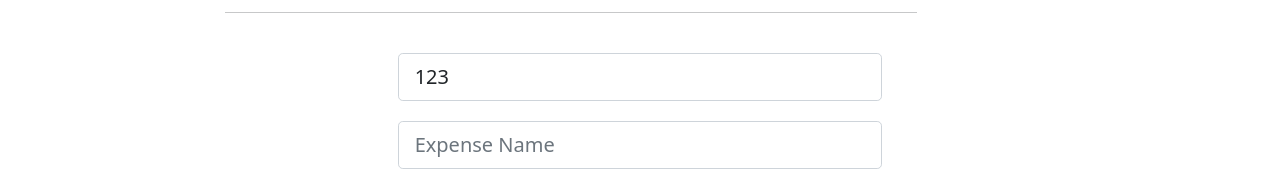
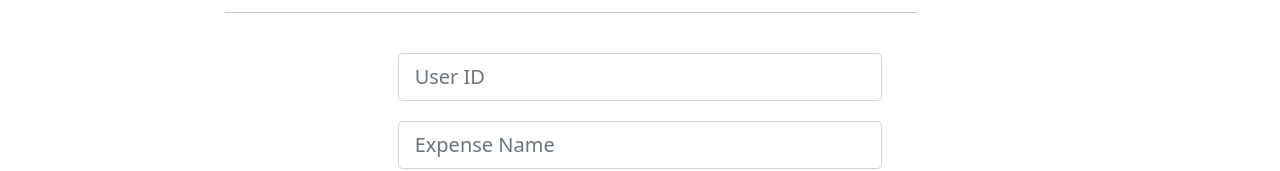
Before and after one commit to aravind-akr/Finance-Application, a React (Create React App) app in the folder finance-react/: page /addExpense in a window 1280 px wide. Shown: the part 151-322 px from the top of the page. Built offline with nearby package versions, Linux system fonts and the light colour scheme.

Commit message:
Update Expense css

```diff
--- a/finance-react/src/pages/Expenses/AddExpense.js
+++ b/finance-react/src/pages/Expenses/AddExpense.js
@@ -3,7 +3,7 @@ import PropTypes from "prop-types";
 import { connect } from "react-redux";
 import { createExpense } from "../../actions/projectActions";
 import classnames from "classnames";
-import "./Expense.scss";
+import "./Expense.css";
 import { FaRupeeSign } from "react-icons/fa";
 
 class AddExpense extends Component {
@@ -68,7 +68,7 @@ class AddExpense extends Component {
                     placeholder="User ID"
                     name="userId"
                     onChange={this.onChange}
-                    value={123}
+                    value={this.state.userId}
                     className={classnames("form-control form-control-lg", {
                       "is-invalid": errors.userId,
                     })}
--- a/finance-react/src/pages/Expenses/ExpenseDashboard.js
+++ b/finance-react/src/pages/Expenses/ExpenseDashboard.js
@@ -1,6 +1,6 @@
 import React, { Component } from 'react';
 import CreateExpenseButton from './CreateExpenseButton';
-import './Expense.scss';
+import './Expense.css';
 import {connect} from "react-redux";
 import PropTypes from "prop-types";
 
@@ -20,7 +20,7 @@ class ExpenseDashboard extends Component{
                             Expense DashBoard
                         </div>
                         <hr className="mt-4 mb-5 dotted"/>
-                        {console.log(expenses)}
+                        {console.log(this.props.expense)}
                     </div>
                 </div>
             </div>
```
Also changed, not shown: finance-react/src/pages/Expenses/Expense.css (renamed from finance-react/src/pages/Expenses/Expense.scss).
